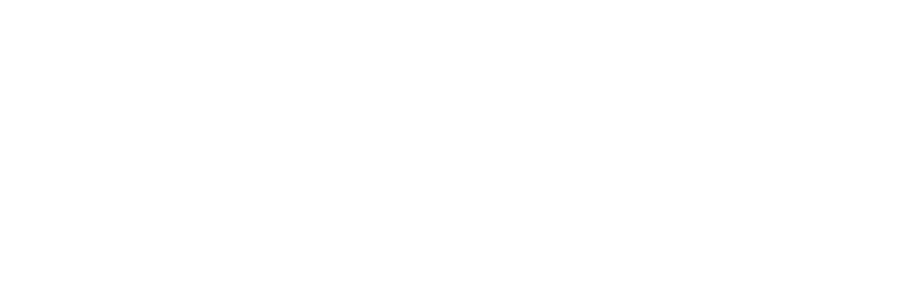
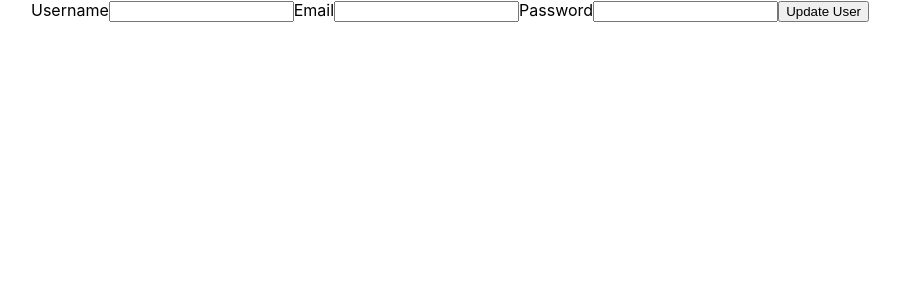
Before and after one commit to yesanatoliy/OpenGym, a React (Create React App) app in the folder client/: page /profile/update/1 in a window 1280 px wide. Before the commit this address had no page. Shown: the top 300 px of the page, without its empty margins (190-1090 px from the left). Built offline with nearby package versions, Linux system fonts and the light colour scheme; no server answers.

Commit message:
finished the update user function

```diff
--- a/client/src/App.js
+++ b/client/src/App.js
@@ -5,6 +5,7 @@ import Search from './components/Search'
 import EventPage from './pages/EventPage'
 import LoginPage from './pages/LoginPage'
 import { Route, Routes } from 'react-router-dom'
+import ProfileUpdateForm from './components/ProfileUpdateForm'
 
 function App() {
   return (
@@ -13,6 +14,7 @@ function App() {
         <Route path="/" element={<LoginPage />} />
         <Route path="/home" element={<Home />} />
         <Route path="/profile/:user" element={<ProfilePage />} />
+        <Route path="/profile/update/:userId" element={<ProfileUpdateForm />} />
         <Route path="/search" element={<Search />} />
         <Route path="/events/:eventId" element={<EventPage />} />
       </Routes>
--- a/client/src/components/ProfileUpdateForm.jsx
+++ b/client/src/components/ProfileUpdateForm.jsx
@@ -1,28 +1,46 @@
-import { useState } from "react"
+import { useState, useEffect } from "react"
 import axios from "axios"
-import { useNavigate } from "react-router-dom"
+import { useNavigate, useParams } from "react-router-dom"
 
-const ProfileUpdateForm = (props) => {
+
+const ProfileUpdateForm = () => {
+
+    const { userId } = useParams()
 
     const navigate = useNavigate()
 
-    const initialState = {
-        username: props.username,
-        email: props.email,
-        password: props.password
+    const [formState, setFormState] = useState({})
+    const [profile, setProfile] = useState({})
+
+
+    const getUser = async () => {
+        let result = await axios.get(`/api/profile/${userId}`)
+        setProfile(result.data.user)
+        console.log(profile)
     }
 
-    const [formState, setFormState] = useState(initialState)
-    const [updateStatus, toggleUpdateStatus] = useState(false)
+    useEffect(() => {
+        getUser()
+    }, [])
+
+    useEffect(() => {
+        const initialState = {
+            password: profile.password,
+            username: profile.username,
+            email: profile.email
+        }
+        setFormState(initialState)
+    }, [profile])
+
+    console.log(profile)
 
     const handleSubmit = async (e) => {
         e.preventDefault()
-        await axios.put(`/api/user/${props.id}`, formState)
+        await axios.put(`/api/user/${userId}`, formState)
         localStorage.setItem(
             "username", `${formState.username}`
         )
-        setFormState(initialState)
-        toggleUpdateStatus(true)
+        navigate(`/profile/${localStorage.getItem('username')}`)
     }
 
     const handleChange = (e) => {
@@ -30,26 +48,18 @@ const ProfileUpdateForm = (props) => {
             { ...formState, [e.target.id]: e.target.value }
         )
     }
-    if (updateStatus === false){
     return (
 
         <form onSubmit={handleSubmit}>
             <label htmlFor='username'>Username</label>
-                <input type="text" id='username' onChange={handleChange} value={formState.username} />
+            <input type="text" id='username' onChange={handleChange} value={formState.username || ''} />
             <label htmlFor="email">Email</label>
-                <input type="text" id="email" onChange={handleChange} value={formState.email} />
+            <input type="text" id="email" onChange={handleChange} value={formState.email || ''} />
             <label htmlFor="password">Password</label>
-                <input type="password" id="password" onChange={handleChange} value={formState.password} />
+            <input type="password" id="password" onChange={handleChange} value={formState.password || ''} />
             <button type="submit">Update User</button>
         </form>
     )
 }
-    else {
-        return (
-        <div>
-            Updated!
-        </div>)
-    }
-}
 
 export default ProfileUpdateForm
--- a/client/src/pages/ProfilePage.jsx
+++ b/client/src/pages/ProfilePage.jsx
@@ -1,10 +1,12 @@
 import axios from "axios"
-import { useParams } from "react-router-dom"
+import { useParams, useNavigate } from "react-router-dom"
 import { useEffect, useState } from "react"
 import NavBar from "../components/NavBar"
-import ProfileUpdateForm from "../components/ProfileUpdateForm"
+
 
 const ProfilePage = () => {
+
+  const navigate = useNavigate()
 
   const { user } = useParams()
   const [profile, setProfile] = useState({})
@@ -12,7 +14,7 @@ const ProfilePage = () => {
 
   const handleClick = () => {
     if (clicked === false) {
-      toggleClicked(true)
+       navigate(`/profile/update/${profile._id}`)
     } else {
       toggleClicked(false)
     }
@@ -25,20 +27,13 @@ const ProfilePage = () => {
 
   useEffect(() => {
     getUser()
-  }, [clicked])
+  }, [])
 
   return (
     <div>
       <NavBar />
       {clicked ? (<div>
         <button onClick={() => handleClick()}>Close</button>
-        <ProfileUpdateForm
-        username={profile.username}
-        email={profile.email}
-        password={profile.password}
-        id={profile._id}
-        getUser={getUser}
-        />
       </div>) :
         (<div>
           <button onClick={() => handleClick()}>Update User</button>
```
Also changed, not shown: 1 other file (tests, documents, lock files or other folders). Lines whose indentation alone changed are shown as unchanged.
